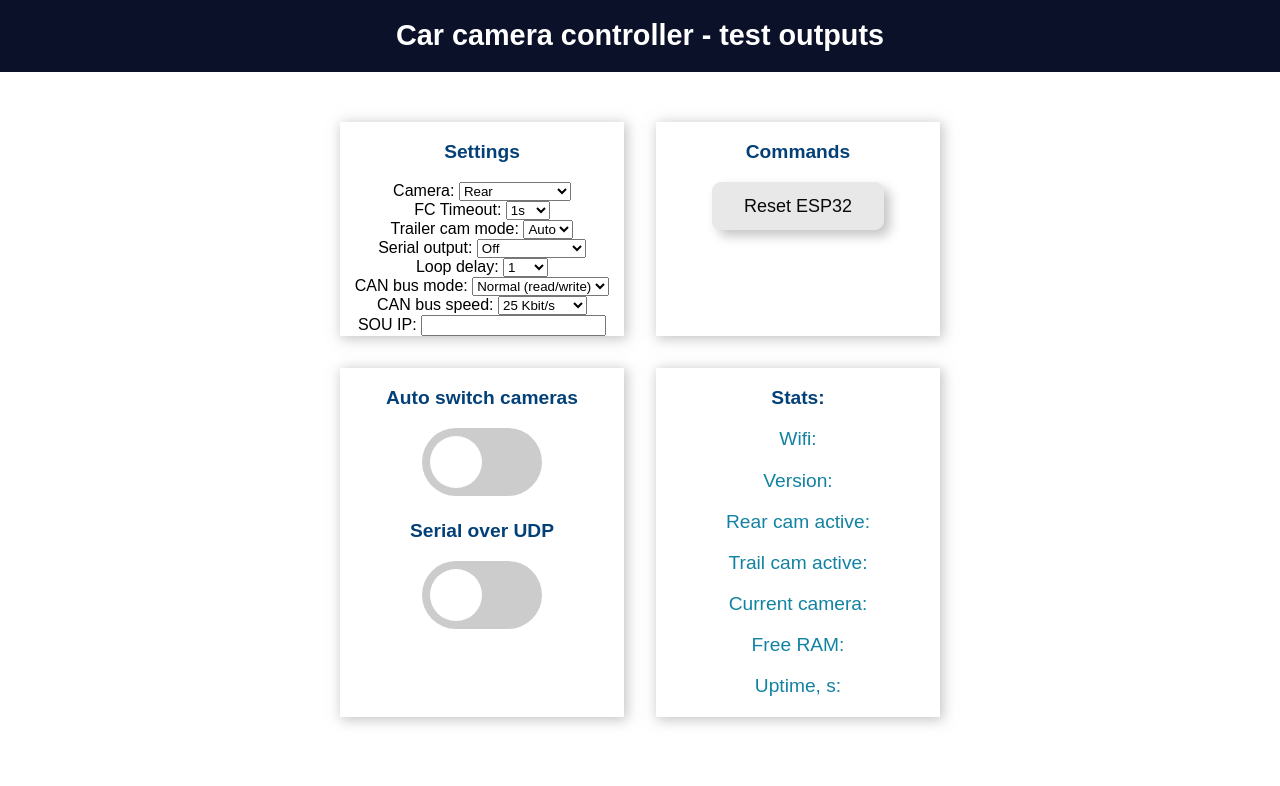
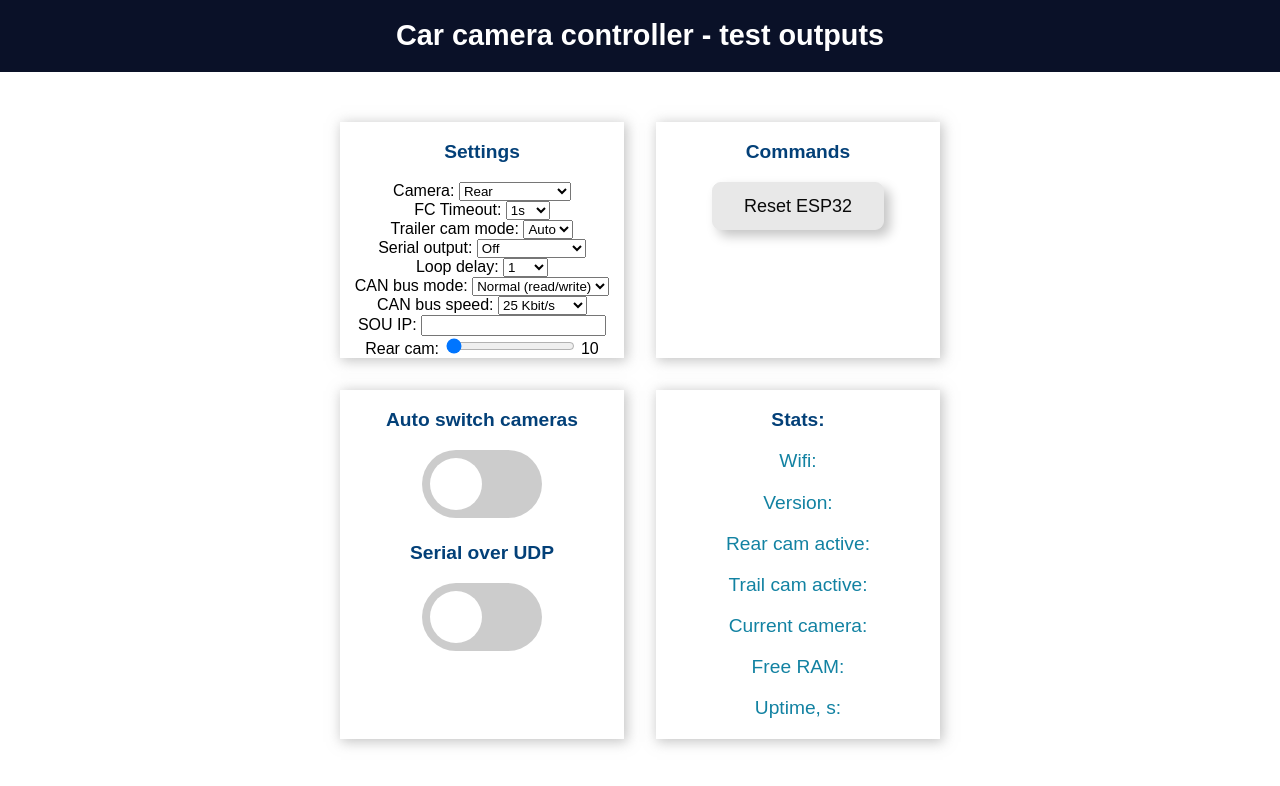
Before and after one commit to Dronec/CarCameraController_ESP32, a plain HTML site: page Device/data/index.html in a window 1280 px wide. Drawn offline with Linux system fonts and the light colour scheme.

Commit message:
Added slider for rear cam sensor

```diff
--- a/Device/data/index.html
+++ b/Device/data/index.html
@@ -79,6 +79,11 @@
         <br>
         <label for="souIP">SOU IP:</label>
         <input type="text" id="souIP" onchange="enterValue(this)">
+        <br>
+        <label for="rearCamSensor">Rear cam:</label>
+        <input id="rearCamSensor" type="range" min="10" max="50" value="10" onchange="enterValue(this)"
+          oninput="this.nextElementSibling.value = this.value">
+        <output>10</output>
       </div>
 
       <div class="card">
```
Also changed, not shown: 1 other file.
